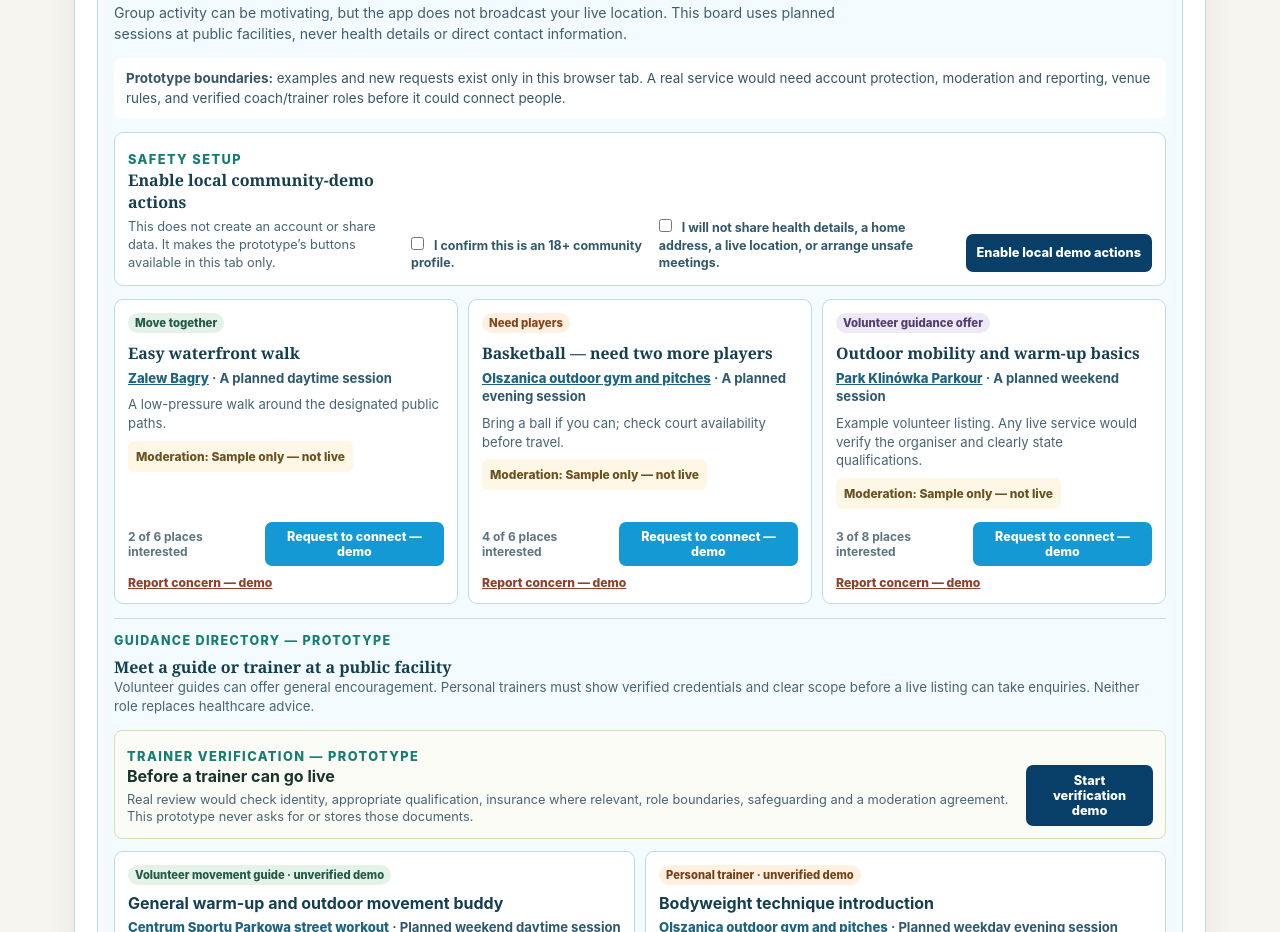
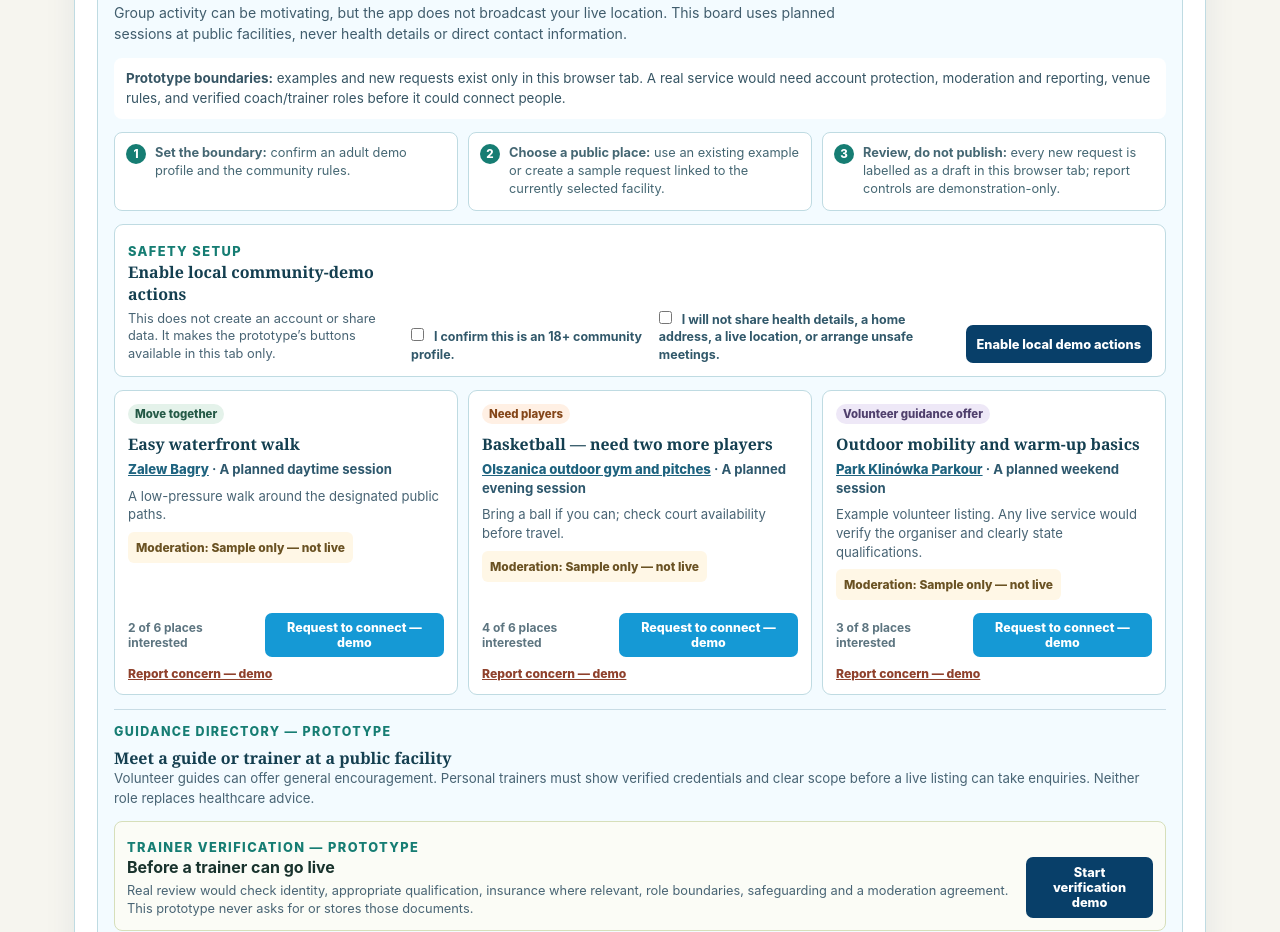
Before and after one commit to DavidBSchul/active-city, a React (Vite) app: page / in a window 1280 px wide. Shown: the part 2020-2952 px from the top of the page. Built offline with nearby package versions, Linux system fonts and the light colour scheme.

Commit message:
Clarify community demo journey

```diff
--- a/src/App.css
+++ b/src/App.css
@@ -112,6 +112,9 @@ h2 { margin-bottom: 0; color: #183d35; font-family: Georgia, serif; font-size: c
 .community-panel > div:first-child > p:last-child { color: #405d6d; }
 .community-safety-note, .community-adult-note { margin: 14px 0 0; padding: 11px 12px; border-radius: 8px; color: #365564; background: #eaf4f8; font-size: .84rem; line-height: 1.45; }
 .community-adult-note { color: #624b21; background: #fff4dd; }
+.community-demo-path { display: grid; grid-template-columns: repeat(3, minmax(0, 1fr)); gap: 10px; margin: 13px 0 0; padding: 0; list-style: none; counter-reset: community-demo; }
+.community-demo-path li { position: relative; min-height: 54px; padding: 11px 11px 11px 40px; border: 1px solid #c8dce5; border-radius: 8px; color: #405d6d; background: #fff; font-size: .8rem; line-height: 1.42; }
+.community-demo-path li::before { position: absolute; top: 11px; left: 11px; display: grid; place-items: center; width: 20px; height: 20px; border-radius: 50%; color: #fff; background: #26718d; content: counter(community-demo); counter-increment: community-demo; font-size: .72rem; font-weight: 800; }
 .community-access-form { display: grid; grid-template-columns: minmax(210px, 1.15fr) minmax(180px, 1fr) minmax(220px, 1.25fr) auto; gap: 12px; align-items: end; margin-top: 13px; padding: 13px; border: 1px solid #b6cfda; border-radius: 9px; background: #fff; }
 .community-access-form h4, .verification-workflow h5 { margin: 0; font-size: 1rem; }
 .community-access-form p, .verification-workflow p { margin: 5px 0 0; color: #486474; font-size: .8rem; line-height: 1.4; }
@@ -261,6 +264,8 @@ dd { margin: 5px 0 0; line-height: 1.45; }
 .city-theme--krakow .community-panel { border-color: var(--city-border); background: var(--city-sky-mist); }
 .city-theme--krakow .community-panel h3, .city-theme--krakow .community-panel h4, .city-theme--krakow .guidance-offer h5, .city-theme--krakow .guidance-offer-form h5 { color: var(--city-ink); }
 .city-theme--krakow .community-safety-note, .city-theme--krakow .community-access-form { border-color: var(--city-border); background: #fff; }
+.city-theme--krakow .community-demo-path li { border-color: var(--city-border); color: var(--city-copy); }
+.city-theme--krakow .community-demo-path li::before { background: var(--city-teal); }
 .city-theme--krakow .community-access-form button, .city-theme--krakow .verification-workflow button { background: var(--city-navy); }
 .city-theme--krakow .community-access-form button:hover, .city-theme--krakow .verification-workflow button:hover { background: var(--city-teal); }
 .city-theme--krakow .community-post, .city-theme--krakow .guidance-offer { border-color: var(--city-border); }
@@ -281,4 +286,4 @@ dd { margin: 5px 0 0; line-height: 1.45; }
 .city-theme--krakow .location-card:hover, .city-theme--krakow .location-card.selected { border-color: var(--city-lake); background: var(--city-sky-mist); }
 .city-theme--krakow .location-card[aria-pressed="true"] { box-shadow: inset 4px 0 var(--city-amber); }
 .city-theme--krakow .status, .city-theme--krakow .safety-note { border-color: var(--city-amber); background: var(--city-amber-mist); color: #765b22; }
-@media (max-width: 720px) { main { padding: 20px 16px 40px; } .hero { grid-template-columns: 1fr; min-height: 0; border-radius: 18px; } .hero-copy { min-height: 300px; padding: 34px 28px; } .hero-art img { min-height: 230px; object-position: 57% center; } .discovery, .location-list, .profile { padding: 16px; } .content-grid { grid-template-columns: 1fr; } .map-frame { height: 52vh; min-height: 290px; } dl { grid-template-columns: 1fr; } .distance-form { grid-template-columns: 1fr; } .distance-form button { width: 100%; } .today-plan-controls, .today-plan-result, .preference-form, .recommendation-cards, .exercise-cards, .movement-library-cards, .community-access-form, .community-posts, .guidance-offers, .guidance-offer-form, .community-request, .checkin-form, .challenge-card, .intensive-controls, .route-panel { grid-template-columns: 1fr; } .today-plan-actions { justify-content: flex-start; } .verification-workflow { align-items: stretch; flex-direction: column; } .checkin-form .save-choice { grid-column: auto; } .today-plan-controls button, .preference-form button, .checkin-form button, .intensive-controls button, .community-access-form button, .guidance-offer-form button, .community-request button, .route-action { width: 100%; } }
+@media (max-width: 720px) { main { padding: 20px 16px 40px; } .hero { grid-template-columns: 1fr; min-height: 0; border-radius: 18px; } .hero-copy { min-height: 300px; padding: 34px 28px; } .hero-art img { min-height: 230px; object-position: 57% center; } .discovery, .location-list, .profile { padding: 16px; } .content-grid { grid-template-columns: 1fr; } .map-frame { height: 52vh; min-height: 290px; } dl { grid-template-columns: 1fr; } .distance-form { grid-template-columns: 1fr; } .distance-form button { width: 100%; } .today-plan-controls, .today-plan-result, .preference-form, .recommendation-cards, .exercise-cards, .movement-library-cards, .community-demo-path, .community-access-form, .community-posts, .guidance-offers, .guidance-offer-form, .community-request, .checkin-form, .challenge-card, .intensive-controls, .route-panel { grid-template-columns: 1fr; } .today-plan-actions { justify-content: flex-start; } .verification-workflow { align-items: stretch; flex-direction: column; } .checkin-form .save-choice { grid-column: auto; } .today-plan-controls button, .preference-form button, .checkin-form button, .intensive-controls button, .community-access-form button, .guidance-offer-form button, .community-request button, .route-action { width: 100%; } }
--- a/src/App.tsx
+++ b/src/App.tsx
@@ -904,6 +904,11 @@ function App() {
               <div className="community-safety-note">
                 <strong>Prototype boundaries:</strong> examples and new requests exist only in this browser tab. A real service would need account protection, moderation and reporting, venue rules, and verified coach/trainer roles before it could connect people.
               </div>
+              <ol className="community-demo-path" aria-label="How the local community demo works">
+                <li><strong>Set the boundary:</strong> confirm an adult demo profile and the community rules.</li>
+                <li><strong>Choose a public place:</strong> use an existing example or create a sample request linked to the currently selected facility.</li>
+                <li><strong>Review, do not publish:</strong> every new request is labelled as a draft in this browser tab; report controls are demonstration-only.</li>
+              </ol>
               <form className="community-access-form" onSubmit={(event) => { event.preventDefault(); enableCommunityActions() }}>
                 <div>
                   <p className="eyebrow">Safety setup</p>
```
Also changed, not shown: 2 other files (tests, documents, lock files or other folders).
